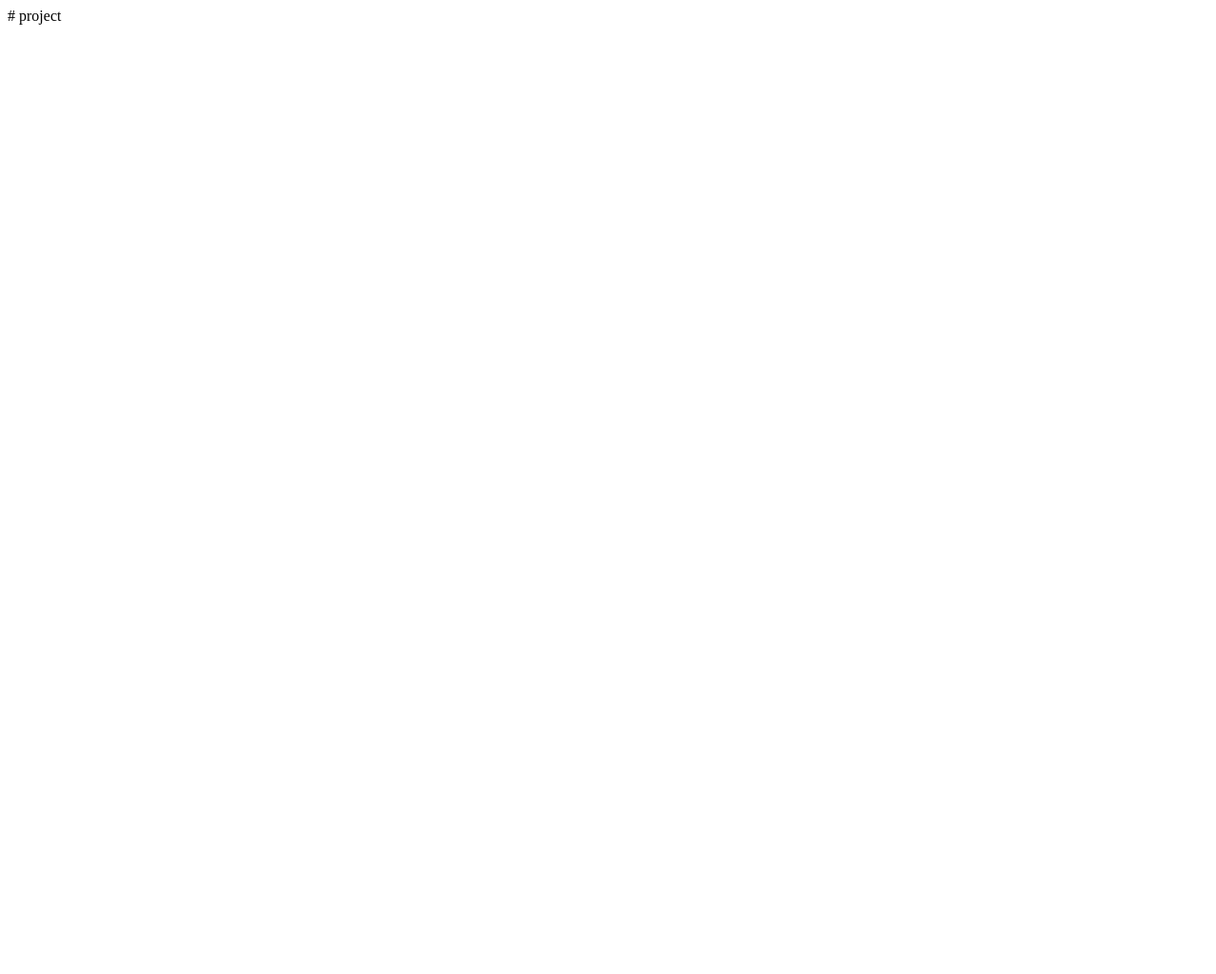
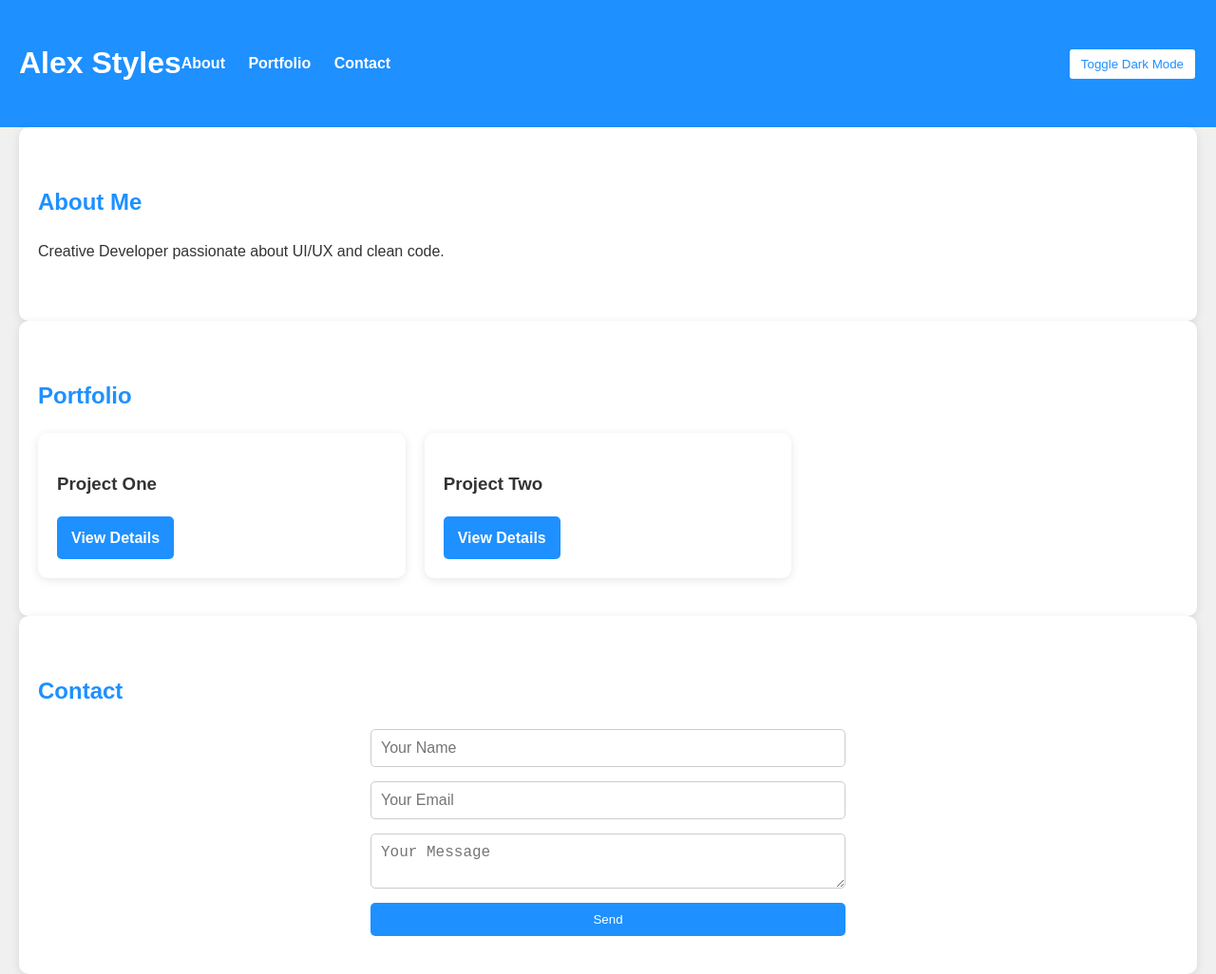
Before and after one commit to AbhayBapodara/project, a plain HTML site: page index.html in a window 1280 px wide. Shown: the whole page at 95% size. Before the commit the page ends 800 px from the top, so only its background shows below. Drawn offline with Linux system fonts and the light colour scheme.

Commit message:
Update index.html

```diff
--- a/index.html
+++ b/index.html
@@ -1 +1,244 @@
-# project
+<!DOCTYPE html>
+<html lang="en">
+<head>
+  <meta charset="UTF-8" />
+  <meta name="viewport" content="width=device-width, initial-scale=1.0" />
+  <title>Alex Styles Portfolio</title>
+  <style>
+    :root {
+      --primary: #1E90FF;
+      --secondary: #f0f0f0;
+      --accent: #FF6347;
+      --text-color: #333;
+    }
+
+    body {
+      font-family: 'Poppins', sans-serif;
+      line-height: 1.6;
+      background-color: var(--secondary);
+      color: var(--text-color);
+      margin: 0;
+      padding: 0;
+      transition: background 0.3s ease, color 0.3s ease;
+    }
+
+    body.dark-mode {
+      --primary: #111;
+      --secondary: #222;
+      --accent: #FF6347;
+      --text-color: #eee;
+      background-color: var(--secondary);
+      color: var(--text-color);
+    }
+
+    .header {
+      display: flex;
+      flex-wrap: wrap;
+      justify-content: space-between;
+      align-items: center;
+      padding: 20px;
+      background-color: var(--primary);
+      color: white;
+    }
+
+    .nav-link {
+      margin-right: 20px;
+      position: relative;
+      color: white;
+      text-decoration: none;
+      font-weight: bold;
+    }
+
+    .nav-link:hover::after {
+      content: attr(data-tooltip);
+      position: absolute;
+      top: 100%;
+      left: 0;
+      background: #222;
+      color: #fff;
+      padding: 5px 10px;
+      border-radius: 5px;
+      font-size: 0.75rem;
+      white-space: nowrap;
+      opacity: 1;
+      transition: opacity 0.3s ease-in-out;
+    }
+
+    .nav-link::after {
+      opacity: 0;
+      pointer-events: none;
+    }
+
+    .section {
+      padding: 40px 20px;
+      max-width: 1200px;
+      margin: 0 auto;
+      background: white;
+      border-radius: 10px;
+      box-shadow: 0 2px 10px rgba(0, 0, 0, 0.1);
+      animation: fadeInUp 0.8s ease-out;
+    }
+
+    @keyframes fadeInUp {
+      from {
+        opacity: 0;
+        transform: translateY(30px);
+      }
+      to {
+        opacity: 1;
+        transform: translateY(0);
+      }
+    }
+
+    .section h2 {
+      color: var(--primary);
+      margin-bottom: 20px;
+    }
+
+    .section p {
+      margin-bottom: 20px;
+    }
+
+    .portfolio-grid {
+      display: grid;
+      grid-template-columns: repeat(auto-fill, minmax(300px, 1fr));
+      gap: 20px;
+      margin-top: 20px;
+    }
+
+    .project-card {
+      background: #fff;
+      padding: 20px;
+      border-radius: 10px;
+      box-shadow: 0 2px 10px rgba(0, 0, 0, 0.1);
+      transition: transform 0.2s, box-shadow 0.3s;
+    }
+
+    .project-card:hover {
+      transform: translateY(-8px) scale(1.02);
+      box-shadow: 0 4px 15px rgba(0, 0, 0, 0.2);
+    }
+
+    .view-project {
+      display: inline-block;
+      text-align: center;
+      background: var(--primary);
+      color: white;
+      text-decoration: none;
+      font-weight: bold;
+      padding: 10px 15px;
+      border-radius: 5px;
+      transition: background 0.2s;
+    }
+
+    .view-project:hover {
+      background: var(--accent);
+    }
+
+    .contact-form {
+      display: flex;
+      flex-direction: column;
+      gap: 15px;
+      max-width: 500px;
+      margin: 0 auto;
+    }
+
+    .contact-form input,
+    .contact-form textarea {
+      padding: 10px;
+      border: 1px solid #ccc;
+      border-radius: 5px;
+      font-size: 16px;
+      width: 100%;
+      box-sizing: border-box;
+    }
+
+    .contact-form button {
+      background: var(--primary);
+      color: white;
+      border: none;
+      padding: 10px 15px;
+      border-radius: 5px;
+      cursor: pointer;
+      transition: background 0.2s;
+    }
+
+    .contact-form button:hover {
+      background: var(--accent);
+    }
+
+    @media (max-width: 768px) {
+      .header {
+        flex-direction: column;
+        align-items: flex-start;
+      }
+
+      .nav-link {
+        margin-right: 0;
+        margin-bottom: 10px;
+      }
+    }
+
+    .toggle-theme {
+      background: white;
+      color: var(--primary);
+      border: 2px solid var(--primary);
+      padding: 8px 12px;
+      border-radius: 5px;
+      cursor: pointer;
+      margin-left: auto;
+    }
+
+    .toggle-theme:hover {
+      background: var(--primary);
+      color: white;
+    }
+  </style>
+</head>
+<body>
+  <header class="header">
+    <h1>Alex Styles</h1>
+    <nav>
+      <a href="#about" class="nav-link" data-tooltip="Go to About">About</a>
+      <a href="#portfolio" class="nav-link" data-tooltip="View Projects">Portfolio</a>
+      <a href="#contact" class="nav-link" data-tooltip="Send a Message">Contact</a>
+    </nav>
+    <button class="toggle-theme">Toggle Dark Mode</button>
+  </header>
+
+  <section id="about" class="section">
+    <h2>About Me</h2>
+    <p>Creative Developer passionate about UI/UX and clean code.</p>
+  </section>
+
+  <section id="portfolio" class="section">
+    <h2>Portfolio</h2>
+    <div class="portfolio-grid">
+      <div class="project-card">
+        <h3>Project One</h3>
+        <a href="p1.html" class="view-project">View Details</a>
+      </div>
+      <div class="project-card">
+        <h3>Project Two</h3>
+        <a href="p2.html" class="view-project">View Details</a>
+      </div>
+    </div>
+  </section>
+
+  <section id="contact" class="section">
+    <h2>Contact</h2>
+    <form class="contact-form">
+      <input type="text" placeholder="Your Name" />
+      <input type="email" placeholder="Your Email" />
+      <textarea placeholder="Your Message"></textarea>
+      <button type="submit">Send</button>
+    </form>
+  </section>
+
+  <script>
+    document.querySelector('.toggle-theme').addEventListener('click', () => {
+      document.body.classList.toggle('dark-mode');
+    });
+  </script>
+</body>
+</html>
```
